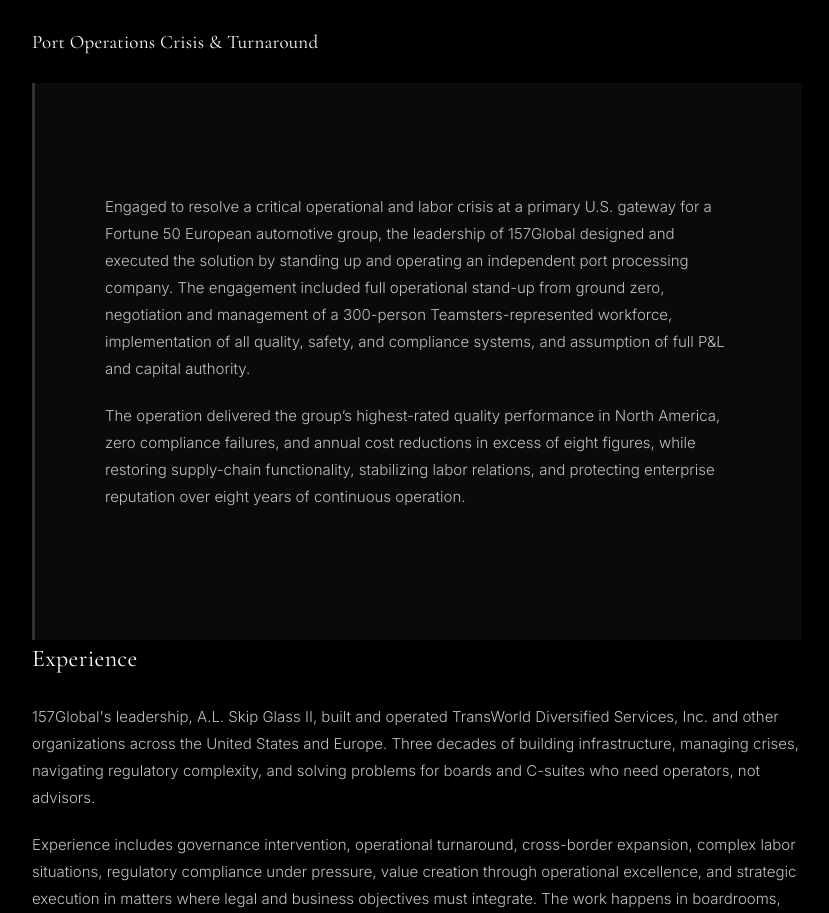
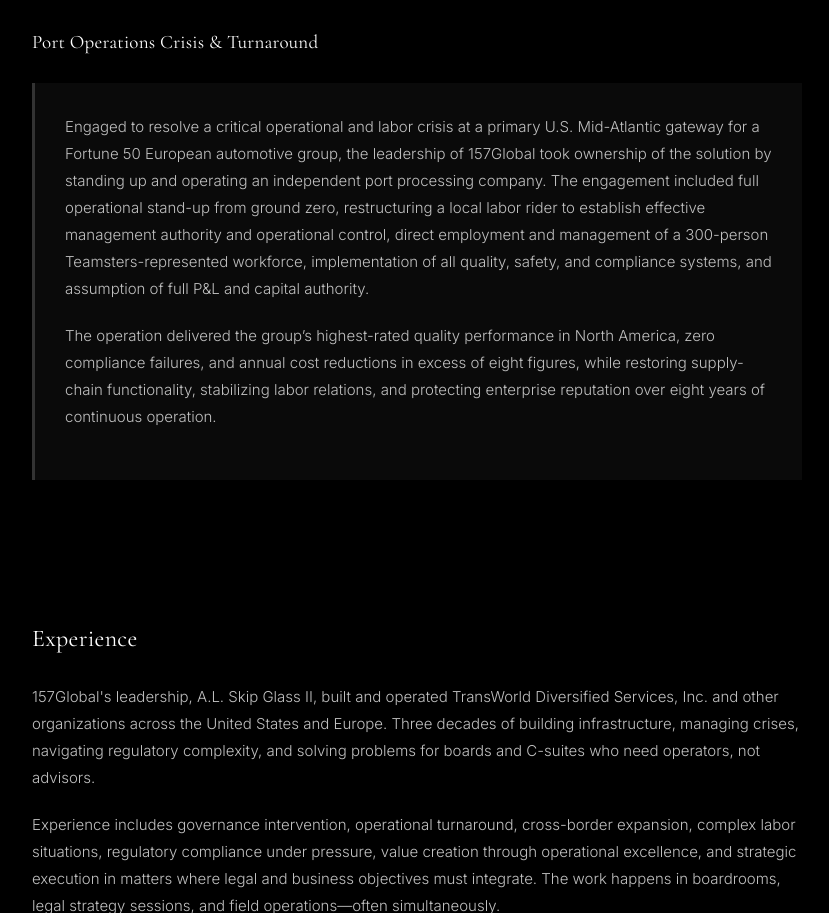
Before and after one commit to SGII21/157Global-site, a website: page index.html in a window 1280 px wide. Shown: the part 2669-3582 px from the top of the page, without its empty margins (223-1052 px from the left). Drawn offline with nearby package versions, Linux system fonts and the light colour scheme.

Commit message:
Update index.html

```diff
--- a/index.html
+++ b/index.html
@@ -105,14 +105,11 @@
             <p>Most engagements remain confidential under NDA or attorney-client privilege. The following represents work in the public domain:</p>
              <h3>Port Operations Crisis & Turnaround</h3>
             <div class="case-study">
-                <div class="container">
 
-                <p>Engaged to resolve a critical operational and labor crisis at a primary U.S. gateway for a Fortune 50 European automotive group, the leadership of 157Global designed and executed the solution by standing up and operating an independent port processing company. The engagement included full operational stand-up from ground zero, negotiation and management of a 300-person Teamsters-represented workforce, implementation of all quality, safety, and compliance systems, and assumption of full P&L and capital authority.</p>
+                <p>Engaged to resolve a critical operational and labor crisis at a primary U.S. Mid-Atlantic gateway for a Fortune 50 European automotive group, the leadership of 157Global took ownership of the solution by standing up and operating an independent port processing company. The engagement included full operational stand-up from ground zero, restructuring a local labor rider to establish effective management authority and operational control, direct employment and management of a 300-person Teamsters-represented workforce, implementation of all quality, safety, and compliance systems, and assumption of full P&L and capital authority.</p>
 
                 <p>The operation delivered the group’s highest-rated quality performance in North America, zero compliance failures, and annual cost reductions in excess of eight figures, while restoring supply-chain functionality, stabilizing labor relations, and protecting enterprise reputation over eight years of continuous operation.</p>
 
-
-                </ul>
             </div>
         </div>
 
```
